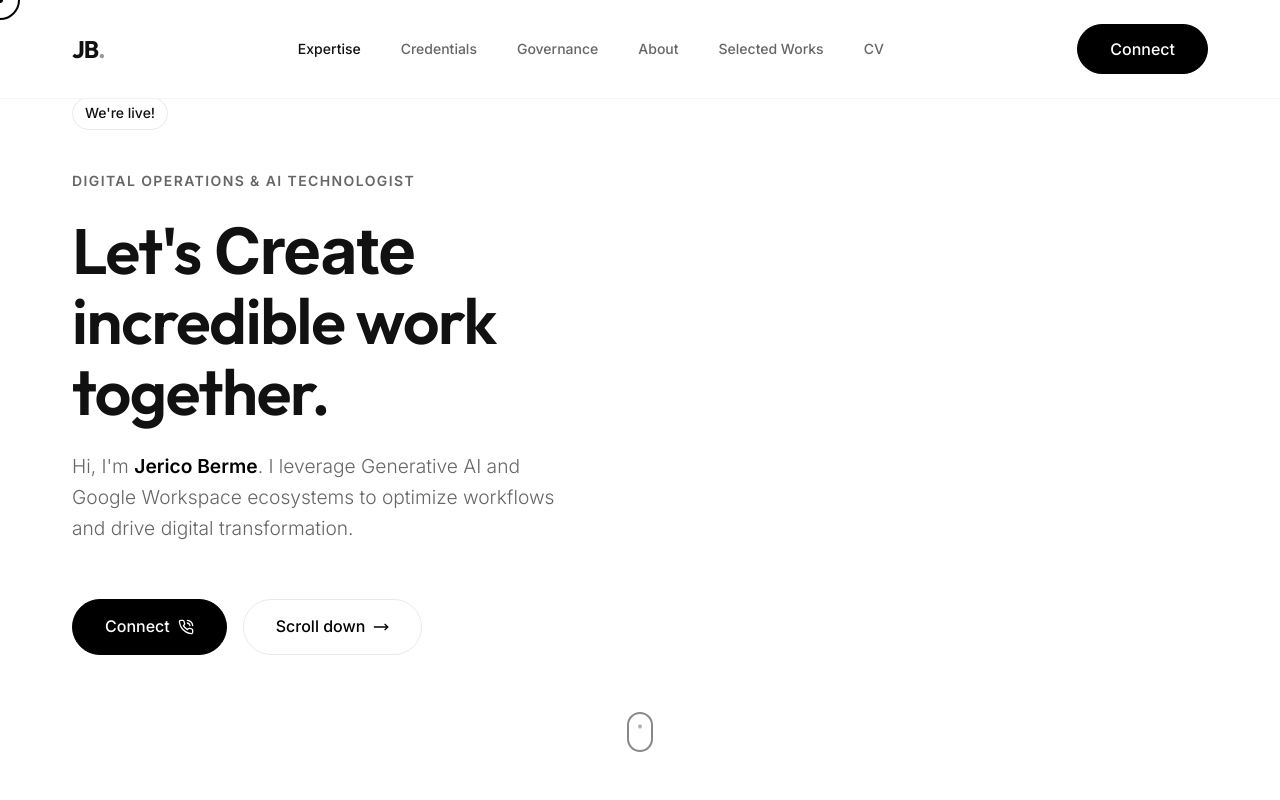
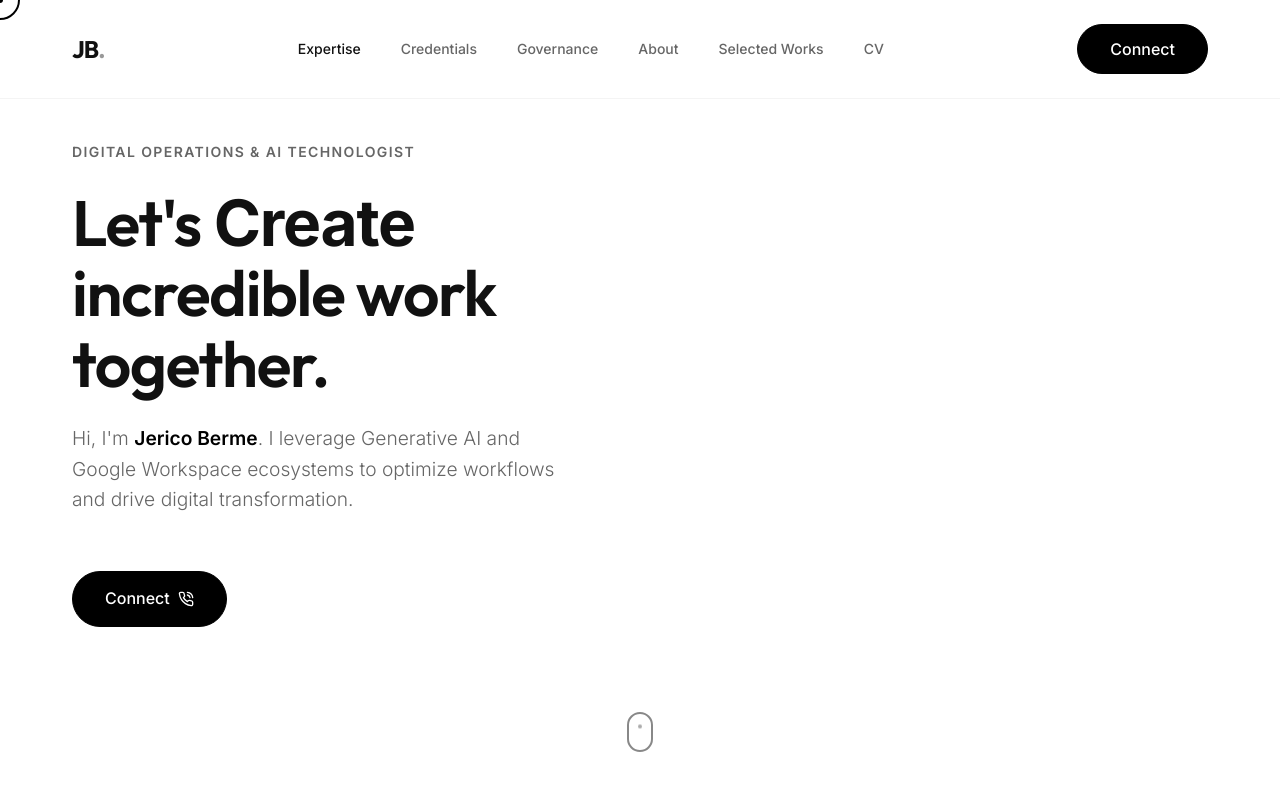
Before and after one commit to amoraberme/Jericob, a website: page index.html in a window 1280 px wide. Shown: the top 800 px of the page. Drawn offline with nearby package versions, Linux system fonts and the light colour scheme; a script that the page names is missing.

Commit message:
style: remove live badge and scroll down button

```diff
--- a/index.html
+++ b/index.html
@@ -70,9 +70,6 @@
         <section class="hero" id="home">
             <div class="container hero-container">
                 <div class="hero-content">
-                    <div class="header-badge fade-up">
-                        <span class="badge">We're live!</span>
-                    </div>
                     <div class="text-content">
                         <div class="eyebrow fade-up" style="margin-top: 1rem;">DIGITAL OPERATIONS & AI TECHNOLOGIST
                         </div>
@@ -99,16 +96,6 @@
                                     d="M22 16.92v3a2 2 0 0 1-2.18 2 19.79 19.79 0 0 1-8.63-3.07 19.5 19.5 0 0 1-6-6 19.79 19.79 0 0 1-3.07-8.67A2 2 0 0 1 4.11 2h3a2 2 0 0 1 2 1.72 12.84 12.84 0 0 0 .7 2.81 2 2 0 0 1-.45 2.11L8.09 9.91a16 16 0 0 0 6 6l1.27-1.27a2 2 0 0 1 2.11-.45 12.84 12.84 0 0 0 2.81.7A2 2 0 0 1 22 16.92z" />
                                 <path d="M14.05 2a9 9 0 0 1 8 7.94" />
                                 <path d="M14.05 6A5 5 0 0 1 18 10" />
-                            </svg>
-                        </a>
-                        <a href="#expertise" class="btn btn-primary"
-                            style="gap: 0.5rem; display: inline-flex; align-items: center;">
-                            Scroll down
-                            <svg xmlns="http://www.w3.org/2000/svg" width="16" height="16" viewBox="0 0 24 24"
-                                fill="none" stroke="currentColor" stroke-width="2" stroke-linecap="round"
-                                stroke-linejoin="round" class="lucide lucide-move-right">
-                                <path d="M18 8L22 12L18 16" />
-                                <path d="M2 12H22" />
                             </svg>
                         </a>
                     </div>
```
